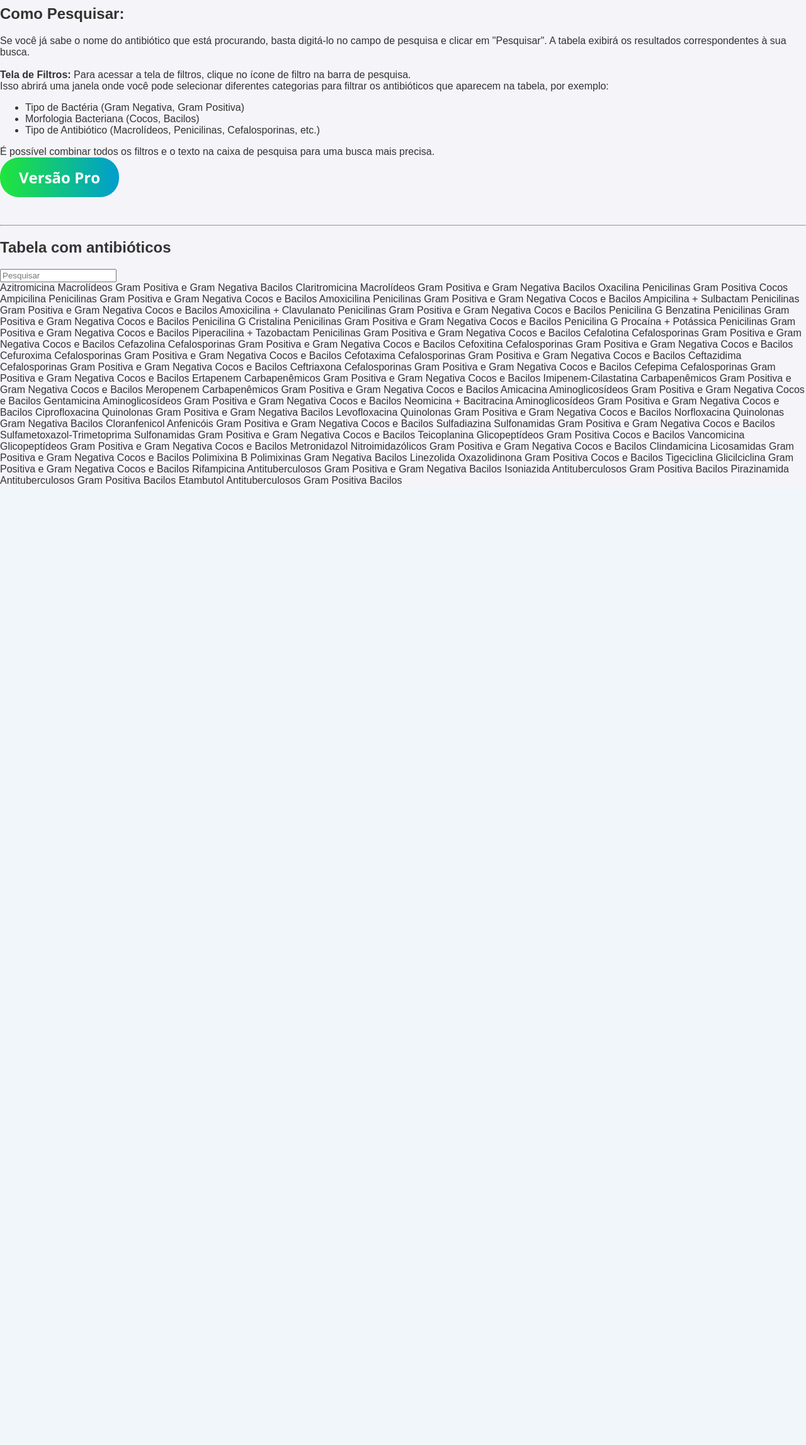
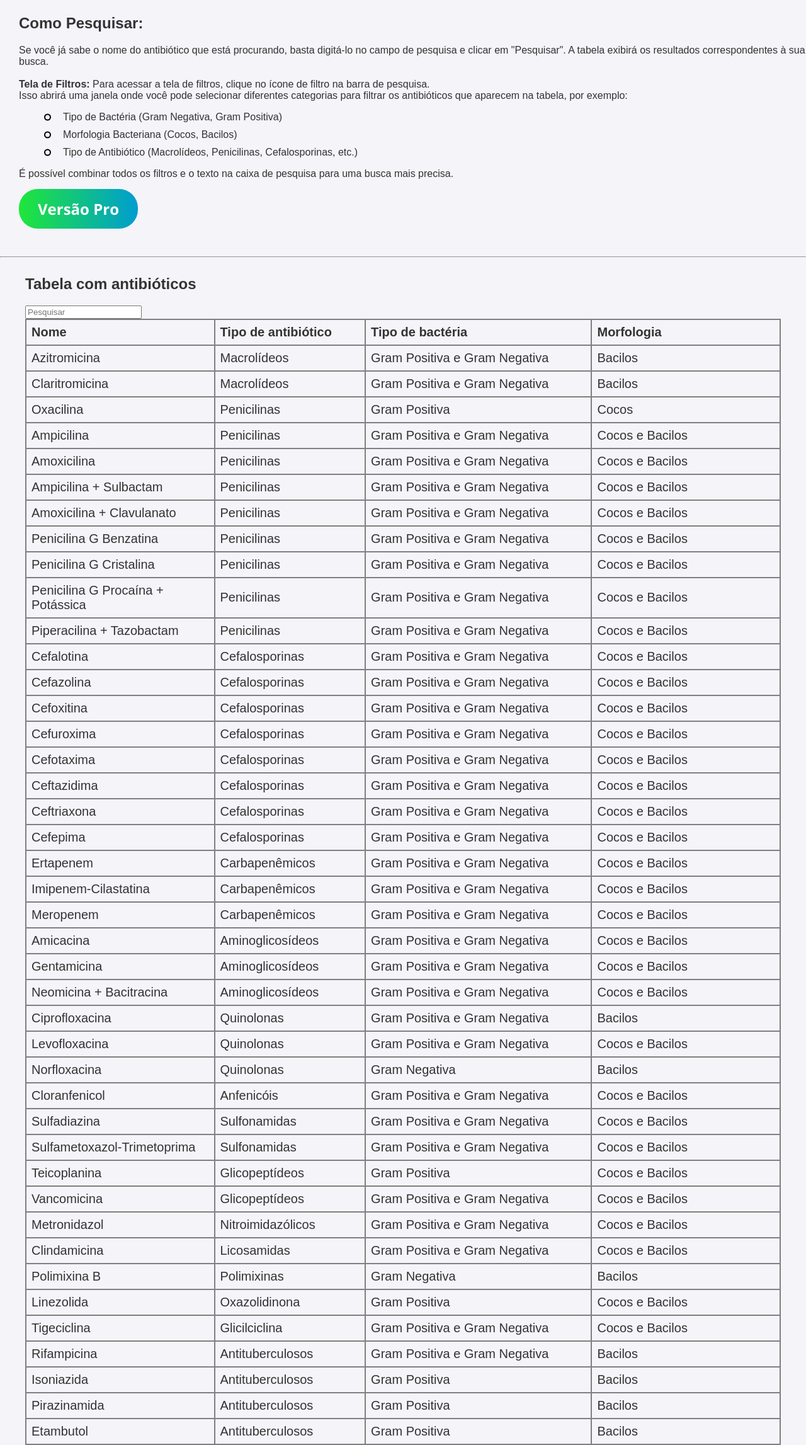
Before and after one commit to arthurbaccan/ATBSearch, a PHP site: page / in a window 1280 px wide. Shown: the part 48-2342 px from the top of the page at 63% size. Before the commit the page ends 816 px from the top, so only its background shows below. Run offline with PHP 8.4, Linux system fonts and the light colour scheme.

Commit message:
Add files via upload

```diff
--- a/HTML/index.css
+++ b/HTML/index.css
@@ -12,6 +12,10 @@ body {
     color: #ffffff; /* Cor do texto */
     font-size: 1.5em; /* Tamanho da fonte */
     padding: 15px 30px; /* Aumenta o espaçamento interno (vertical | horizontal) */
+
+    margin-top: 15px;
+    margin-left: 30px;
+
     border: none; /* Remove a borda padrão do botão */
     border-radius: 30px; /* Arredonda as bordas do botão */
     cursor: pointer; /* Mostra o cursor de mão ao passar sobre o botão */
@@ -82,3 +86,60 @@ body {
         text-decoration: underline;
     }
 }
+
+.text {
+    margin-left: 30px;
+    margin-top: 35px;
+
+    ul {
+        list-style-type: none;
+    }
+
+    li {
+        position: relative; /* Necessário para posicionar o pseudo-elemento */
+        padding-left: 30px; /* Espaçamento para o marcador personalizado */
+        margin-bottom: 10px;
+        z-index: -1;
+    }
+
+    li::before {
+        content: ''; /* O conteúdo é vazio porque vamos desenhar o disco com borda */
+        position: absolute;
+        left: 0;
+        top: 50%;
+        transform: translateY(-50%); /* Centraliza verticalmente */
+        width: 7px; /* Tamanho do disco */
+        height: 7px;
+        border: 2px solid black; /* Cor e espessura da borda do disco */
+        border-radius: 50%; /* Faz o disco ser redondo */
+    }
+}
+
+.title-table {
+    margin-left: 40px;
+    margin-top: 35px;
+}
+
+.table-container {
+    display: flex;
+    flex-direction: column;
+    align-items: none;
+    justify-content: none;
+    padding-left: 40px;
+    padding-right: 40px;
+
+    table {
+        width: 100%; /* Faz a tabela ocupar toda a largura disponível */
+        border-collapse: collapse; /* Remove espaçamento entre bordas das células */
+    }
+    th, td {
+        border: 2px solid #808080; /* Borda das células */
+        padding: 8px; /* Espaçamento interno das células */
+        text-align: left; /* Alinha o texto à esquerda */
+        font-size: 20px;
+    }
+}
+
+.pesquisar {
+    margin-left: 0px;
+}
--- a/HTML/index.html
+++ b/HTML/index.html
@@ -6,6 +6,7 @@
     <link rel="stylesheet" href="index.css">
     <link href="https://fonts.googleapis.com/css2?family=League+Spartan:wght@400;700&display=swap" rel="stylesheet">
     <link href="https://fonts.googleapis.com/css2?family=Open+Sans:wght@700&display=swap" rel="stylesheet">
+    <link rel="shortcut icon" href="../Imagens/lupa-com-antibiotico-titulo.png" type="image/x-icon">
     <title>Pesquisador de Antibióticos</title>
 </head>
 <body>
@@ -19,7 +20,7 @@
         </div>
 
         <div class="navbar-end">
-            <a href="index.html">Menu</a>
+            <a href="#">Menu</a>
             <a href="contato.html">Suporte</a>
             <a href="">Tabelas</a>
             <a href="cadastro.html">Cadastrar</a>
@@ -30,7 +31,7 @@
 
     <br><br>
 
-        <div class="texto">
+        <div class="text">
 
         <h2>Como Pesquisar:</h2>
         Se você já sabe o nome do antibiótico que está procurando, basta digitá-lo no campo de pesquisa e clicar em "Pesquisar". A tabela exibirá os resultados correspondentes à sua busca.
@@ -55,20 +56,22 @@
         <hr>
 
 
-    <h2 class="titulo-tabela">Tabela com antibióticos</h2>
-    <form>
-        <div class="pesquisar">
-            <input class="entrada-personalizada" type="text" name="pesquisar" placeholder="Pesquisar">
-        </div>
-    </form>
+
 
     <!-- Tabela de antibióticos -->
-    <!--<div class="table-container">
+    <div class="table-container">
+
+        <h2>Tabela com antibióticos</h2>
+        <form>
+            <div class="pesquisar">
+                <input class="entrada-personalizada" type="text" name="pesquisar" placeholder="Pesquisar">
+            </div>
+        </form>
         <table border="1px" width="100%">
             <tr>
                 <th width="25%">Nome</th>
-                <th width="25%">Tipo de antibiótico</th>
-                <th width="25%">Tipo de bactéria</th>
+                <th width="20%">Tipo de antibiótico</th>
+                <th width="30%">Tipo de bactéria</th>
                 <th width="25%">Morfologia</th>
             </tr>
             <!-- Macrolídeos -->
```
